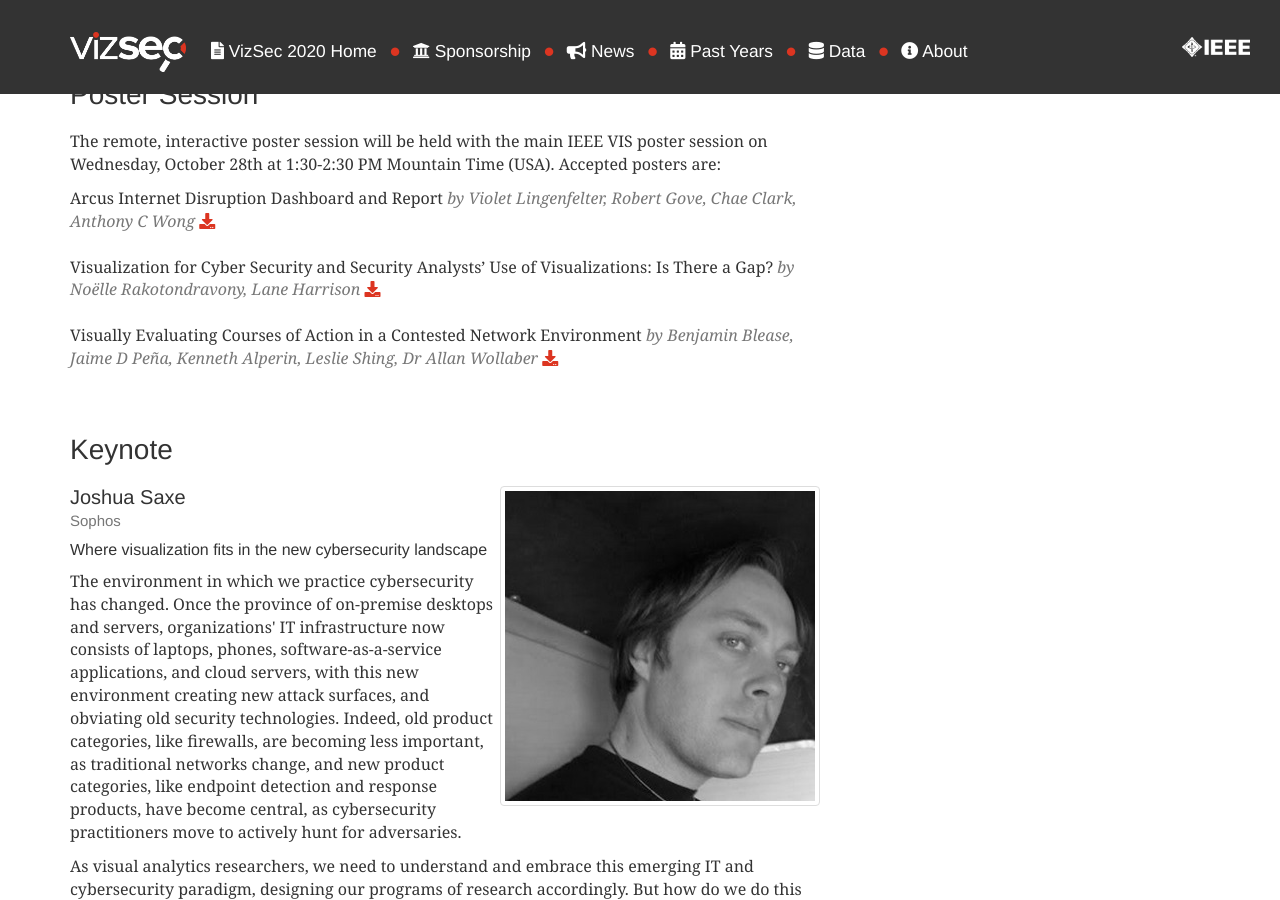
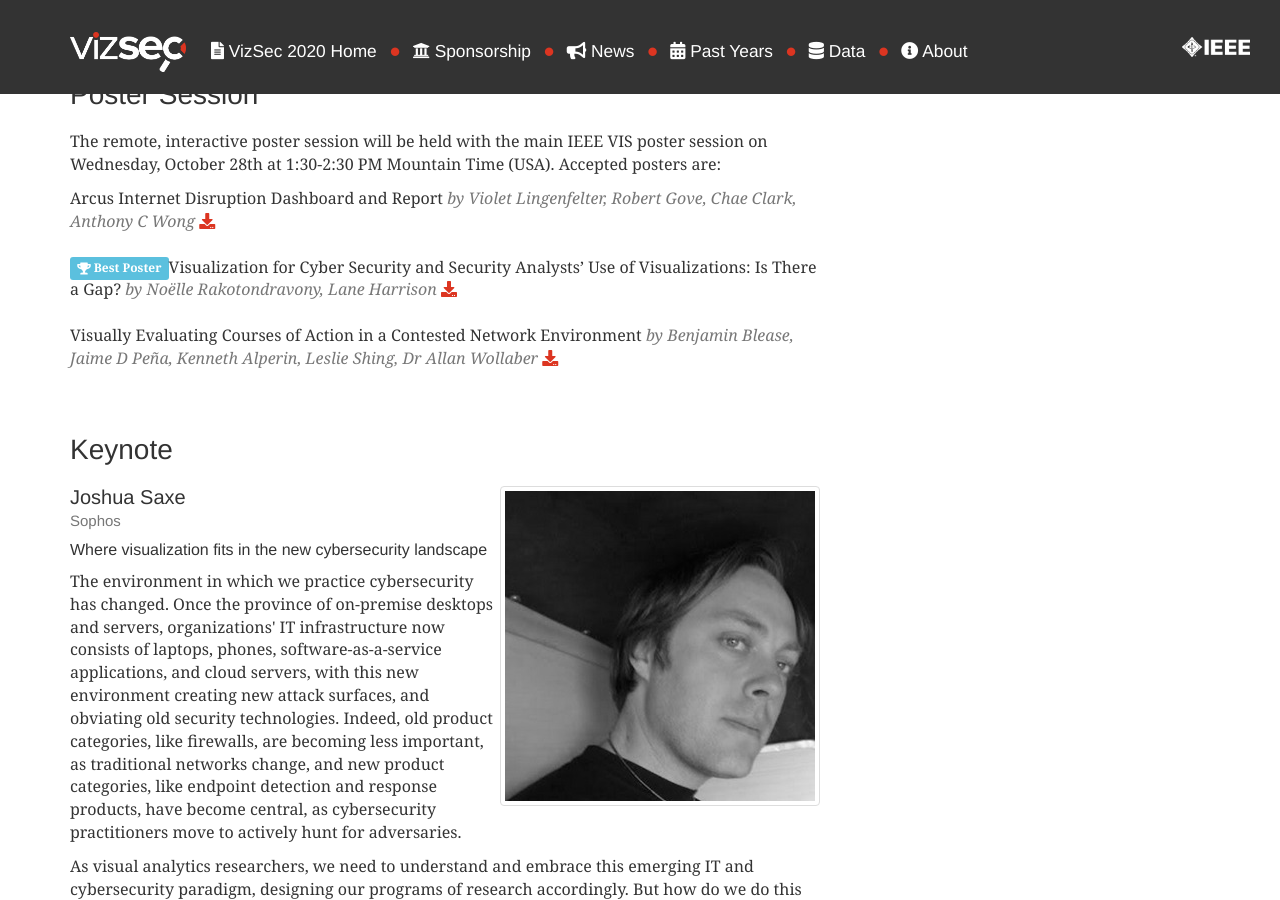
Before and after one commit to vizsec/vizsec.github.io, a Jekyll site: the page built from vizsec2020/index.html, in a window 1280 px wide and 900 px high, scrolled down 1557 px. Built offline with Jekyll 4.4.1, drawn with Linux system fonts in a browser that asks for light colours; nearby versions of some CDN libraries.

Commit message:
best poster

```diff
--- a/vizsec2019/index.html
+++ b/vizsec2019/index.html
@@ -319,7 +319,7 @@
     <li>Segmentrix: A Network Visualization Tool to Develop and Monitor Micro-Segmentation Strategies
         <em>by Aditeya Pandey, Larry Chan, Raven Gao, Joy Scott, Brian Staats</em>
         <a href="/files/2019/vizsec19b-sub1012-cam-i7.pdf" style="border: none; text-indent: 0em;">
-            <i class="fa fa-download"></i></a><br><br></li>
+            <i class="fa fa-download"></i></a> <span class="label label-info"><i class="fa fa-trophy"></i> Best Poster</span><br><br></li>
 
     <li>Cyber Defense Operation using CyCOP: A Cyber Situational Awareness Tool to Support Decision-Making
         <em>by Sungyoung Cho, Koohyung Kwon, Sungmo Koo, Haengrok Oh </em>
--- a/vizsec2020/index.html
+++ b/vizsec2020/index.html
@@ -198,7 +198,7 @@
         Arcus Internet Disruption Dashboard and Report
         <em class="text-muted"> by Violet Lingenfelter, Robert Gove, Chae Clark, Anthony C Wong</em>
         <a href="/files/2020/vizsec20b-sub1002-cam-i5.pdf" style="border: none; text-indent: 0em;">
-            <i class="fa fa-download"></i></a><br><br></li>
+            <i class="fa fa-download"></i></a><br><br></li>   <span class="label label-info"><i class="fa fa-trophy"></i> Best Poster</span>
     </tr>
 
 
```
